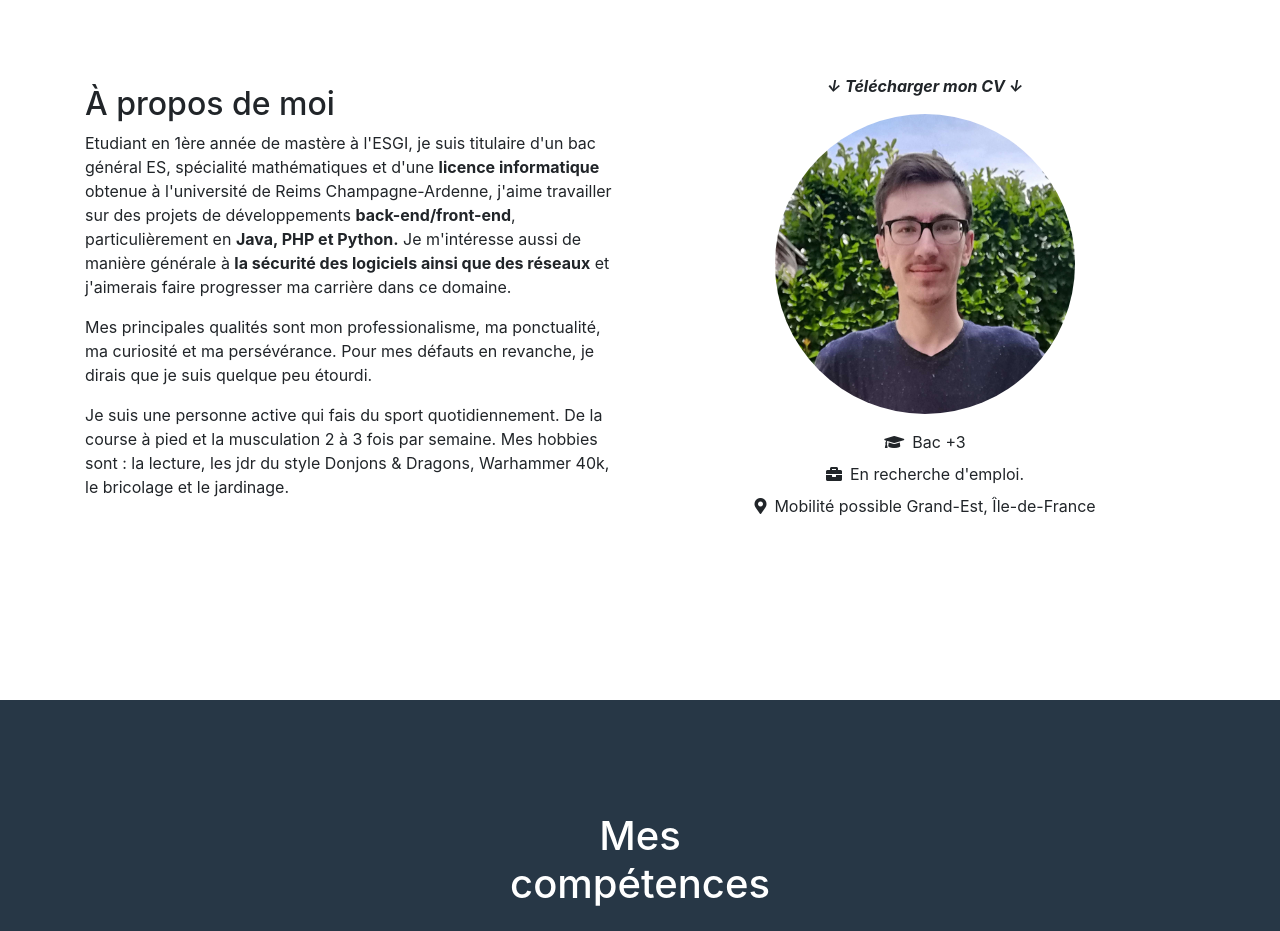
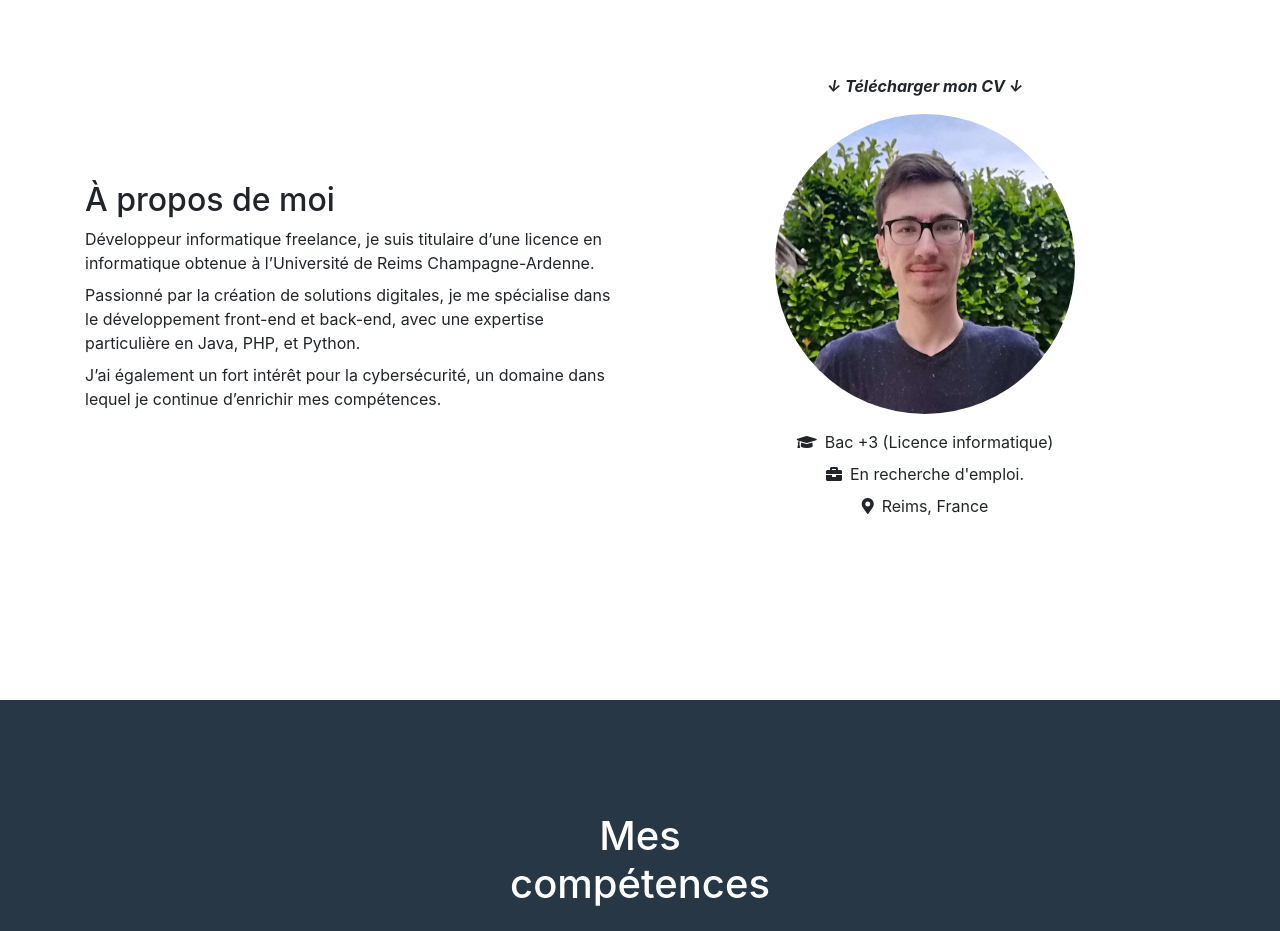
Before and after one commit to florianc220/MonPortfolio, a plain HTML site: page index.html in a window 1280 px wide. Shown: the part 900-1831 px from the top of the page. Drawn offline with nearby package versions, Linux system fonts and the light colour scheme.

Commit message:
maj portfolio

```diff
--- a/index.html
+++ b/index.html
@@ -237,21 +237,18 @@
             <div class="row align-items-center">
                 <!-- Colonne pour le texte -->
                 <div class="col-md-6 text-md-left text-center">
-                    <h2>À propos de moi</h2>
-                    <p>
-                        Etudiant en 1ère année de mastère à l'ESGI, je suis titulaire d'un bac général ES, spécialité mathématiques et d'une
-                        <strong>licence informatique</strong> obtenue à l'université de Reims Champagne-Ardenne, j'aime travailler sur des projets de développements
-                        <strong>back-end/front-end</strong>, particulièrement en <strong>Java, PHP et Python.</strong>
-                        Je m'intéresse aussi de manière générale à <strong>la sécurité des logiciels ainsi que des réseaux</strong> et j'aimerais faire progresser
-                        ma carrière dans ce domaine.
+                    <h2 class="mb-2">À propos de moi</h2>
+                    <p class='mb-2'>
+                        Développeur informatique freelance, je suis titulaire d’une licence en informatique
+                        obtenue à l’Université de Reims Champagne-Ardenne.</p>
+                    <p class='mb-2'>
+                        Passionné par la création de solutions digitales,
+                        je me spécialise dans le développement front-end et back-end,
+                        avec une expertise particulière en Java, PHP, et Python.
                     </p>
-                    <p>
-                        Mes principales qualités sont mon professionalisme, ma ponctualité, ma curiosité et ma persévérance.
-                        Pour mes défauts en revanche, je dirais que je suis quelque peu étourdi.
-                    </p>
-                    <p>
-                        Je suis une personne active qui fais du sport quotidiennement. De la course à pied et la musculation 2 à 3 fois par semaine.
-                        Mes hobbies sont : la lecture, les jdr du style Donjons & Dragons, Warhammer 40k, le bricolage et le jardinage.
+                    <p class='mb-2'>
+                        J’ai également un fort intérêt pour la cybersécurité, un domaine dans lequel
+                        je continue d’enrichir mes compétences.
                     </p>
                 </div>
 
@@ -277,7 +274,7 @@
                         <!-- Niveau d'étude -->
                         <div class="d-flex justify-content-center align-items-center mb-2">
                             <i class="fas fa-graduation-cap"></i> <!-- Icone de diplôme -->
-                            <span class="ml-2">Bac +3</span>
+                            <span class="ml-2">Bac +3 (Licence informatique)</span>
                         </div>
                         <!-- Statut -->
                         <div class="d-flex justify-content-center align-items-center mb-2">
@@ -287,7 +284,7 @@
                         <!-- Localisation -->
                         <div class="d-flex justify-content-center align-items-center mb-2">
                             <i class="fas fa-map-marker-alt"></i> <!-- Icone de géolocalisation -->
-                            <span class="ml-2">Mobilité possible Grand-Est, Île-de-France</span>
+                            <span class="ml-2">Reims, France</span>
                         </div>
                     </div>
                 </div>
```
